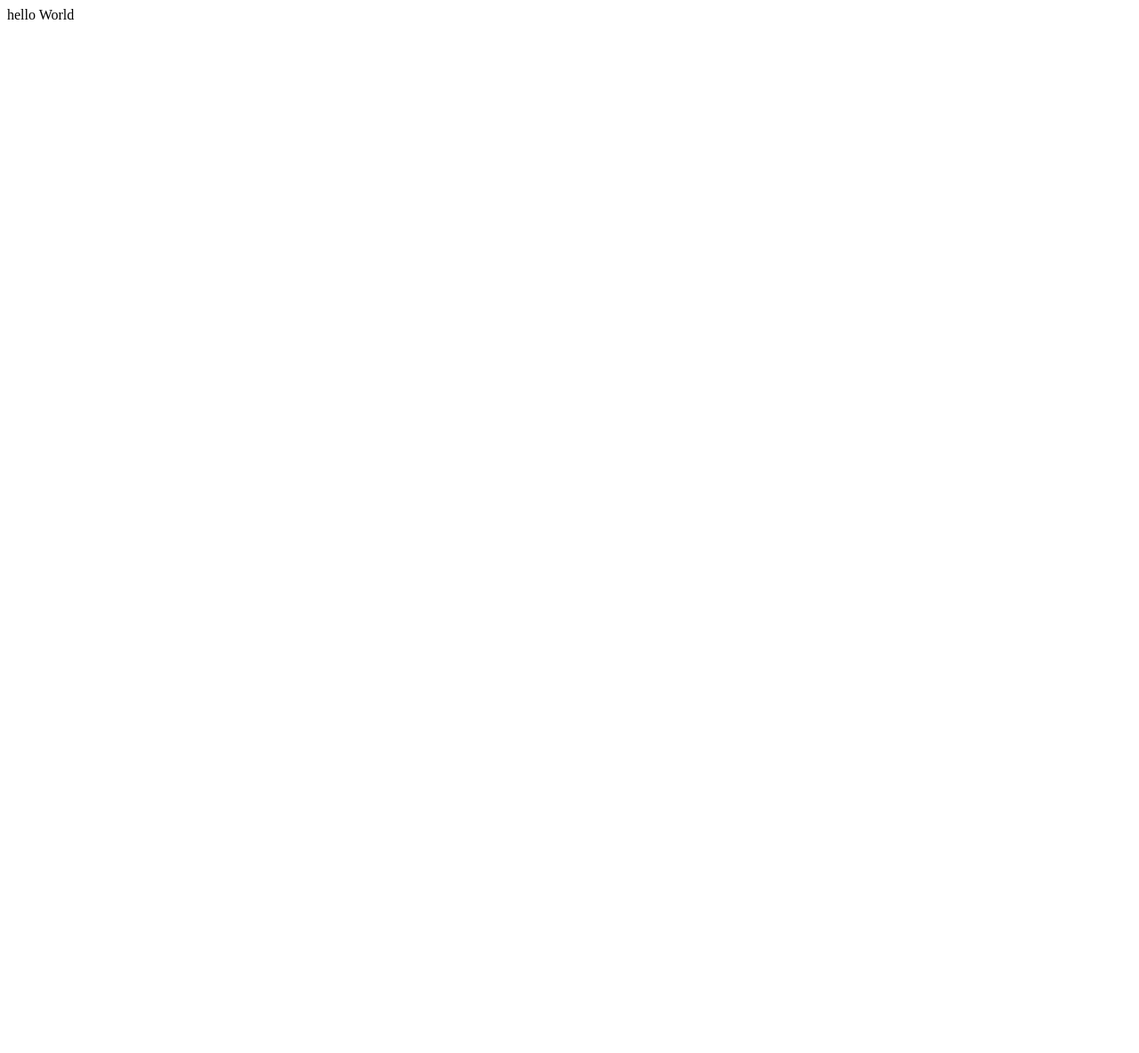
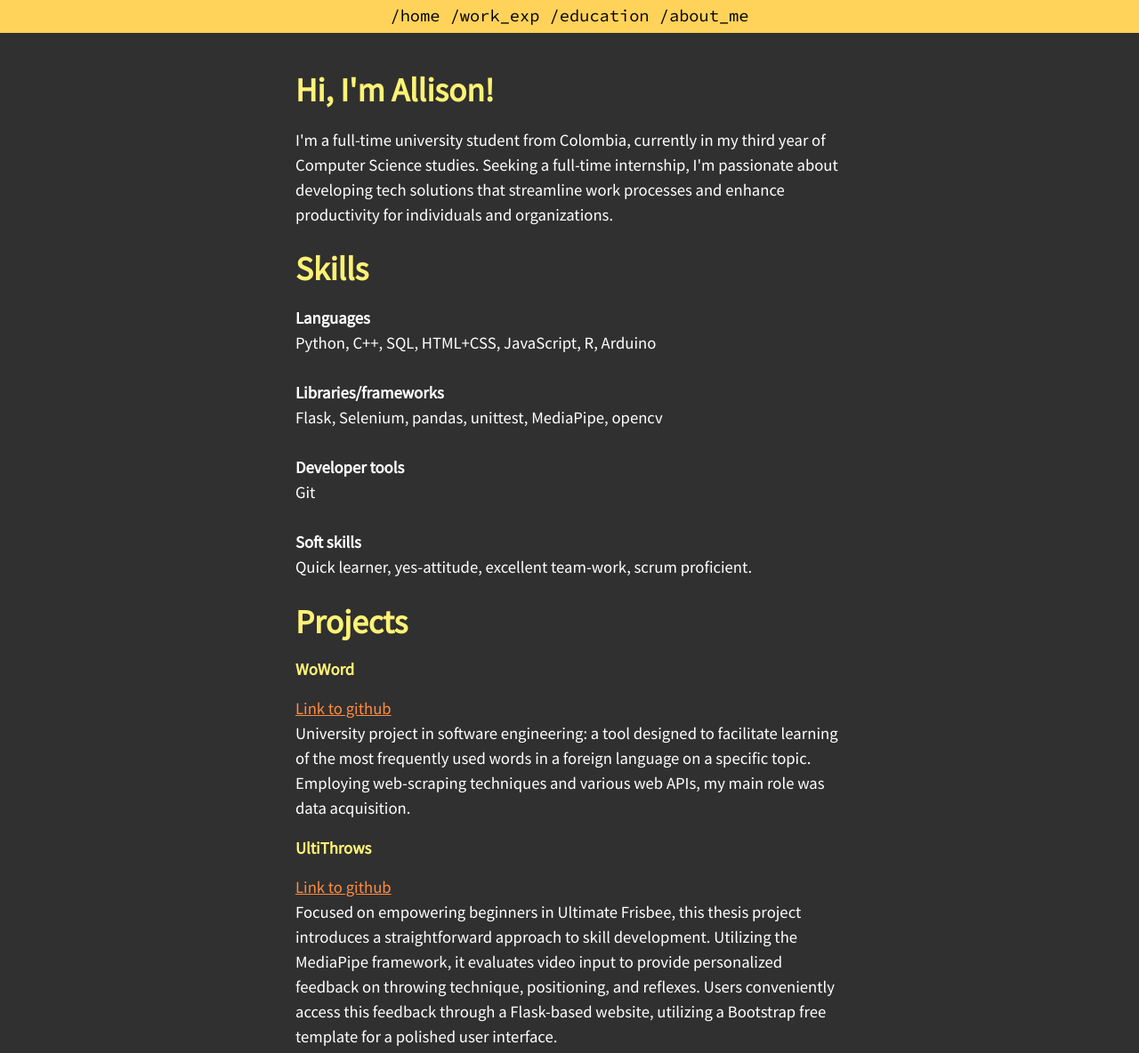
Before and after one commit to Li-bear/alli_website, a plain HTML site: page index.html in a window 1280 px wide. Shown: the top 1184 px of the page at 89% size. Before the commit the page ends 800 px from the top, so only its background shows below. Drawn offline with Linux system fonts and the light colour scheme.

Commit message:
home, work, education and about_me sectin created

```diff
--- /dev/null
+++ b/about_me.html
@@ -0,0 +1,48 @@
+<!DOCTYPE html>
+<html lang="en">
+    <head>
+        <title>
+            Allison
+        </title>
+        <link rel="stylesheet" href="main.css">
+    </head>
+    <body>
+        <div id="nav-bg">
+            <nav id="top-nav">
+                <a href="index.html">/home</a>
+                <a href="work_exp.html">/work_exp</a>
+                <a href="education.html">/education</a>
+                <a href="about_me.html">/about_me</a>
+            </nav>
+        </div>
+        <div id="content">
+            <h1 class="title">Who am I?</h1>
+            <p>
+                I'm a full-time university student from Colombia,
+                currently in my third year of Computer Science studies.
+                Seeking a full-time internship, I'm passionate about
+                developing tech solutions that streamline work
+                processes and enhance productivity for individuals and
+                organizations.
+            </p>
+
+            <h1 class="title">Languages</h1>
+            <ul>
+                <li><strong>Spanish</strong> - Native</li>
+                <li><strong>English</strong> - B2 IELTS</li>
+            </ul>
+            <h1 class="title">Contact me</h1>
+            <ul>
+                <li><a href="https://www.linkedin.com/in/allison-castellanos-hernandez/">Linkedin</a></li>
+                <li><a href="https://github.com/Li-bear">GitHub</a></li>
+            </ul>
+            <h1 class="title">Hobbies</h1>
+            <ul>
+                <li>Ultimate Frisbee</li>
+                <li>Photography</li>
+                <li>Boardgames</li>
+                <li>Hiking</li>
+            </ul>
+        </div>
+    </body>
+</html>
--- a/index.html
+++ b/index.html
@@ -1 +1,83 @@
-hello World
+<!DOCTYPE html>
+<html lang="en">
+    <head>
+        <title>
+            Allison
+        </title>
+        <link rel="stylesheet" href="main.css">
+    </head>
+    <body>
+        <div id="nav-bg">
+            <nav id="top-nav">
+                <a href="index.html">/home</a>
+                <a href="work_exp.html">/work_exp</a>
+                <a href="education.html">/education</a>
+                <a href="about_me.html">/about_me</a>
+            </nav>
+        </div>
+        <div id="content">
+            <h1 class="title">Hi, I'm Allison!</h1>
+            <p>
+                I'm a full-time university student from Colombia,
+                currently in my third year of Computer Science studies.
+                Seeking a full-time internship, I'm passionate about
+                developing tech solutions that streamline work
+                processes and enhance productivity for individuals and
+                organizations.
+            </p>
+
+            <h1 class="title">Skills</h1>
+
+            <p>
+                <strong>Languages</strong><br>
+                Python, C++, SQL, HTML+CSS, JavaScript, R, Arduino<br><br>
+                <strong>Libraries/frameworks</strong><br>
+                Flask, Selenium, pandas, unittest, MediaPipe, opencv<br><br>
+                <strong>Developer tools</strong><br>
+                Git<br><br>
+                <strong>Soft skills</strong><br>
+                Quick learner, yes-attitude, excellent team-work, scrum proficient.
+            </p>
+
+            <h1 class="title">Projects</h1>
+
+            <h2>WoWord</h2>
+
+            <a href="https://github.com/Li-bear/WoWord">Link to github</a>
+                <p>
+                    University project in software engineering:
+                    a tool designed to facilitate learning of the
+                    most frequently used words in a foreign language
+                    on a specific topic. Employing web-scraping
+                    techniques and various web APIs, my main role
+                    was data acquisition.
+                </p>
+
+            <h2>UltiThrows</h2>
+            <a href="https://github.com/Li-bear/UltiThrows">Link to github</a>
+
+                <p>
+                    Focused on empowering beginners in Ultimate Frisbee,
+                    this thesis project introduces a straightforward
+                    approach to skill development. Utilizing the MediaPipe
+                    framework, it evaluates video input to provide
+                    personalized feedback on throwing technique, positioning,
+                    and reflexes. Users conveniently access this feedback
+                    through a Flask-based website, utilizing a Bootstrap
+                    free template for a polished user interface.
+                </p>
+            <h1 class="title">Work experience</h1>
+
+                <h2>Credit management support trainee at BFF Banking Group</h2>
+                <p>
+                    Nov 2022 - Sept 2023<br>
+                    Mar 2024 - Present
+                </p>
+                <ul>
+                    <li>Created a Python tool to streamline PDF invoice handling, effortlessly converting data into XML files.</li>
+                    <li>Develop multiple web scraping tools to replace manual invoice searching.</li>
+                    <li>Developed automation solutions using Python scripts.</li>
+                </ul>
+        </div>
+    </body>
+</html>
--- /dev/null
+++ b/main.css
@@ -0,0 +1,99 @@
+/* Copyright (c) 2017 Anish Athalye */
+@import url(https://fonts.googleapis.com/css?family=Source+Sans+Pro);
+@import url(https://fonts.googleapis.com/css?family=Source+Code+Pro);
+
+/* Basic styling */
+
+* {
+  box-sizing: border-box;
+  margin: 0;
+  padding: 0;
+  text-rendering: geometricPrecision;
+}
+
+html {
+    /*  font-size: 14px;
+      font-family: "Source Sans Pro", "Helvetica Neue", Helvetica, Arial, sans-serif;*/
+      font-family: "Source Sans Pro", sans-serif;
+      font-size: 14pt;
+      line-height: 1.5;
+    }
+
+body {
+    margin: 0;
+    color: #ffffff;
+    background-color: #303030;
+    overflow-y: scroll;
+}
+
+h1, h2, h3, h4, h5, h6 {
+    margin-bottom: 1rem;
+    font-weight: bold;
+    color: #FFF275;
+    /*text-decoration: underline;*/
+    line-height: 1.25;
+    font-size: 1rem;
+}
+
+h1 {
+    margin-top: 1.25rem;
+    font-size: 1.5rem;
+}
+p {
+    margin-top: 0;
+    margin-bottom: 1rem;
+}
+
+ul {
+    list-style-position: inside;
+    padding-left: 1rem;
+  }
+
+a {
+color: #FF8C42;
+text-decoration: underline;
+}
+
+a:hover {
+color: #fff;
+background-color: #8C2F39;
+}
+
+/* Classes */
+
+.title {
+    font-size: 2rem;
+}
+
+/* Elements */
+
+#content {
+    max-width: 35rem;
+    margin: auto;
+    margin-bottom: 2rem;
+    padding: 1rem 1rem 0 1rem;
+}
+
+#nav-bg {
+    margin: 0;
+    padding: 0.25rem 1rem;
+    font-family: "Source Code Pro", "Menlo", "DejaVu Sans Mono", "Lucida Console", monospace;
+    background: #FFD25A;
+    color: #000000;
+}
+
+#top-nav {
+    max-width: 40rem;
+    margin: auto;
+    text-align: center;
+}
+
+#top-nav a {
+    color: #000000;
+    text-decoration: none;
+}
+
+#top-nav a:hover {
+    color: #000;
+    background-color: #fff;
+}
```
Also changed, not shown: education.html (added, +35 -0 lines), work_exp.html (added, +33 -0 lines), robots.txt (added).
